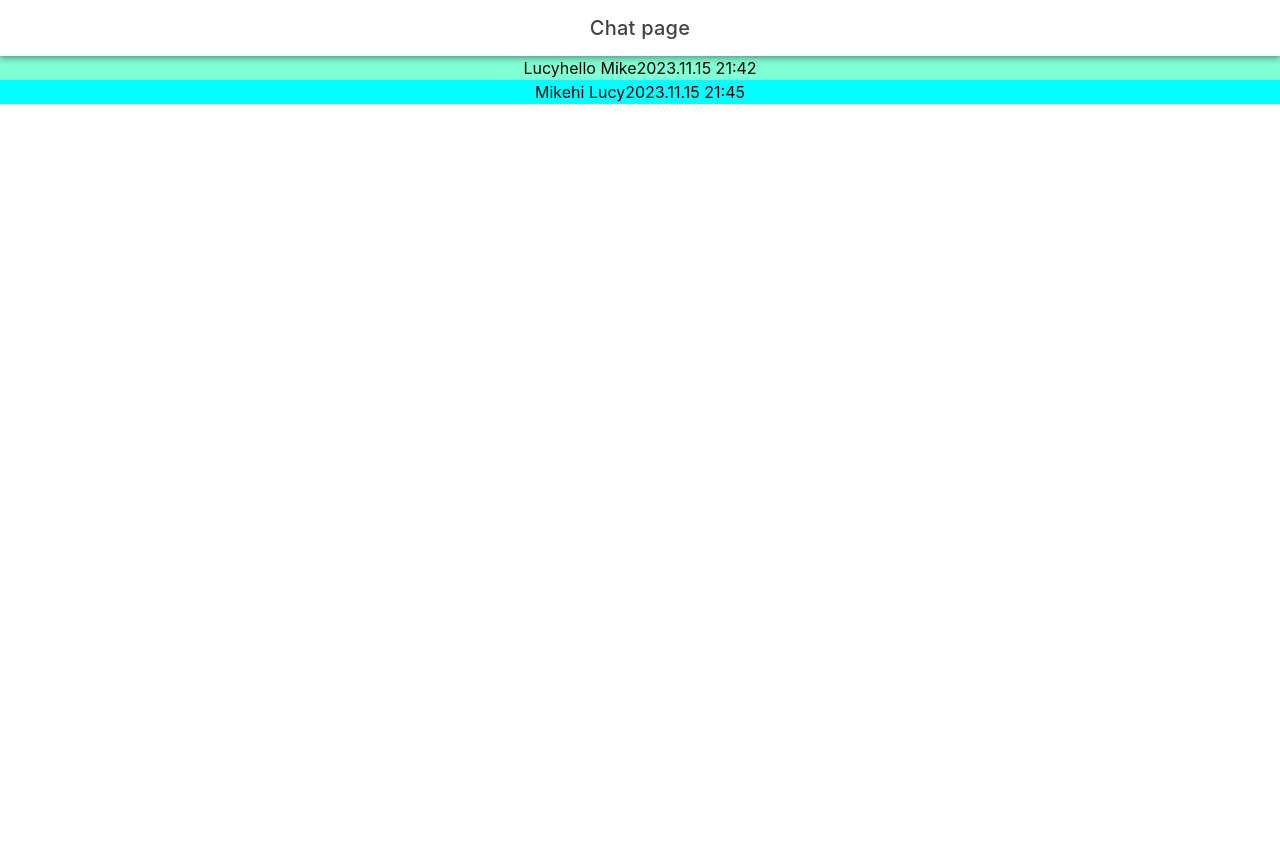
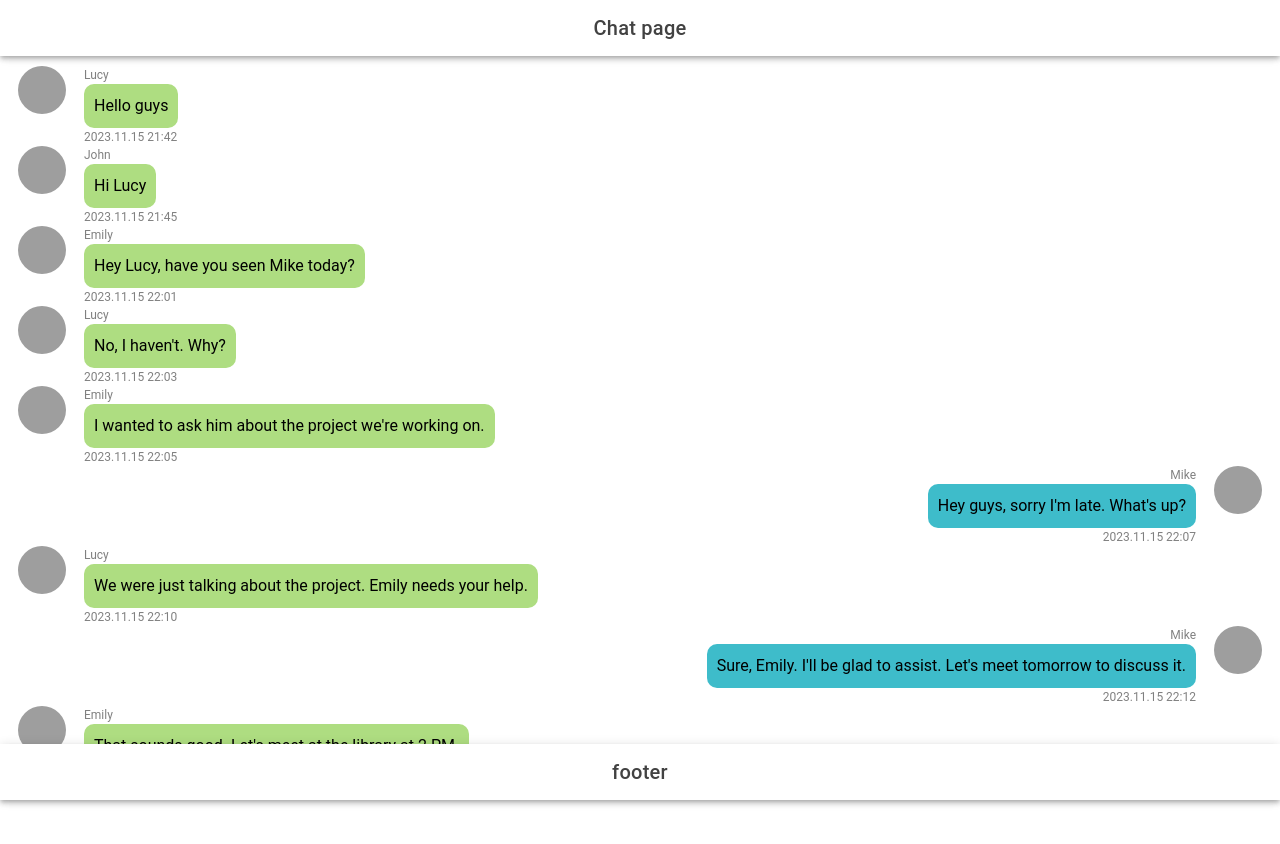
Before and after one commit to BQXBQX/ionic_react_chat_demo, a React (Vite) app: page /chat in a window 1280 px wide. Shown: the top 844 px of the page. After the commit the page ends 800 px from the top, so only its background shows below. Built offline with nearby package versions, Linux system fonts and the light colour scheme; grey boxes are pictures that could not be loaded; a web font is replaced by a local one.

Commit message:
feat: chat #2

```diff
--- a/src/App.jsx
+++ b/src/App.jsx
@@ -1,6 +1,7 @@
 import "./App.css";
 import AppRouter from "./router/routerConfig";
 import { setupIonicReact } from '@ionic/react';
+import '@ionic/react/css/core.css';
 
 setupIonicReact();
 
--- /dev/null
+++ b/src/components/messageBar/messageBar.jsx
@@ -0,0 +1,51 @@
+import { IonAvatar } from "@ionic/react";
+import './messageBar.scss'
+
+const messageBar = (props) => {
+  const mine = "Mike";
+
+  return props.messageBarData.map((chatDateItem) => {
+    if (chatDateItem.messageSender === mine) {
+      console.log("hello");
+      return (
+        <div className="messageMineBar" key={chatDateItem.id}>
+          <IonAvatar>
+            <img src={chatDateItem.userAvatar}></img>
+          </IonAvatar>
+          <div className="messageTextContainer">
+            <span className="messageSenderSpan">
+              {chatDateItem.messageSender}
+            </span>
+            <div className="messageContentContainer">
+              <span className="messageContentSpan">
+                {chatDateItem.messageContent}
+              </span>
+            </div>
+            <span className="messageDateContainer">{chatDateItem.messageTime}</span>
+          </div>
+        </div>
+      );
+    } else {
+      return (
+        <div className="messageOthersBar" key={chatDateItem.id}>
+          <IonAvatar>
+            <img src={chatDateItem.userAvatar}></img>
+          </IonAvatar>
+          <div className="messageTextContainer">
+            <span className="messageSenderSpan">
+              {chatDateItem.messageSender}
+            </span>
+            <div className="messageContentContainer">
+              <span className="messageContentSpan">
+                {chatDateItem.messageContent}
+              </span>
+            </div>
+            <span className="messageDateContainer">{chatDateItem.messageTime}</span>
+          </div>
+        </div>
+      );
+    }
+  });
+};
+
+export default messageBar
--- /dev/null
+++ b/src/components/messageBar/messageBar.scss
@@ -0,0 +1,58 @@
+@import "../../scss/common.scss";
+
+.messageMineBar {
+  flex-direction: row-reverse !important;
+  margin-left: 48px;
+
+  .messageContentContainer {
+    background-color: $mineMessageColor;
+  }
+
+  .messageTextContainer {
+    margin-right: 10px !important;
+    align-items: flex-end !important;
+  }
+}
+
+.messageOthersBar {
+  margin-right: 48px;
+
+  .messageContentContainer {
+    background-color: $otherMessageColor;
+  }
+}
+
+.messageTextContainer {
+  display: flex;
+  flex-direction: column;
+  align-items: flex-start;
+  margin-left: 10px;
+}
+
+.messageMineBar,
+.messageOthersBar {
+  padding: 0 10px;
+  display: flex;
+  flex-direction: row;
+
+  .messageContentContainer {
+    padding: 10px;
+    border-radius: 10px;
+    display: flex;
+  }
+}
+
+img {
+  height: 48px;
+  width: 48px;
+}
+
+.messageSenderSpan,
+.messageDateContainer {
+  font-size: 12px;
+  color: gray;
+}
+
+span {
+  text-align: left;
+}
--- a/src/pages/chat/chat.jsx
+++ b/src/pages/chat/chat.jsx
@@ -1,58 +1,199 @@
-import './chat.scss'
+import "./chat.scss";
+import {
+  IonContent,
+  IonFooter,
+  IonHeader,
+  IonPage,
+  IonTitle,
+  IonToolbar,
+} from "@ionic/react";
+import MessageBar from "../../components/messageBar/messageBar";
 
-function Chat() {
-  const chatDate = [
+const Chat = () => {
+  const messageBarData = [
     {
+      userAvatar:
+        "https://i.pinimg.com/originals/b4/e5/68/b4e568cfe5ed4f76cb6db22fe5e48c7d.jpg",
       id: 1,
       messageSender: "Lucy",
-      messageContent: "hello Mike",
+      messageContent: "Hello guys",
       messageTime: "2023.11.15 21:42",
     },
     {
+      userAvatar:
+        "https://i.pinimg.com/474x/2b/ca/af/2bcaaf8d791021602353a0c8f851cd4e.jpg",
       id: 2,
-      messageSender: "Mike",
-      messageContent: "hi Lucy",
+      messageSender: "John",
+      messageContent: "Hi Lucy",
       messageTime: "2023.11.15 21:45",
     },
+    {
+      userAvatar:
+        "https://i.pinimg.com/474x/02/a6/48/02a648a82cb39b0aec160f7a1e61fc6e.jpg",
+      id: 3,
+      messageSender: "Emily",
+      messageContent: "Hey Lucy, have you seen Mike today?",
+      messageTime: "2023.11.15 22:01",
+    },
+    {
+      userAvatar:
+        "https://i.pinimg.com/originals/b4/e5/68/b4e568cfe5ed4f76cb6db22fe5e48c7d.jpg",
+      id: 4,
+      messageSender: "Lucy",
+      messageContent: "No, I haven't. Why?",
+      messageTime: "2023.11.15 22:03",
+    },
+    {
+      userAvatar:
+        "https://i.pinimg.com/474x/02/a6/48/02a648a82cb39b0aec160f7a1e61fc6e.jpg",
+      id: 5,
+      messageSender: "Emily",
+      messageContent: "I wanted to ask him about the project we're working on.",
+      messageTime: "2023.11.15 22:05",
+    },
+    {
+      userAvatar:
+        "https://i.pinimg.com/736x/05/a3/d5/05a3d5d8ab89e1dea64f3859454a209c.jpg",
+      id: 6,
+      messageSender: "Mike",
+      messageContent: "Hey guys, sorry I'm late. What's up?",
+      messageTime: "2023.11.15 22:07",
+    },
+    {
+      userAvatar:
+        "https://i.pinimg.com/originals/b4/e5/68/b4e568cfe5ed4f76cb6db22fe5e48c7d.jpg",
+      id: 7,
+      messageSender: "Lucy",
+      messageContent:
+        "We were just talking about the project. Emily needs your help.",
+      messageTime: "2023.11.15 22:10",
+    },
+    {
+      userAvatar:
+        "https://i.pinimg.com/736x/05/a3/d5/05a3d5d8ab89e1dea64f3859454a209c.jpg",
+      id: 8,
+      messageSender: "Mike",
+      messageContent:
+        "Sure, Emily. I'll be glad to assist. Let's meet tomorrow to discuss it.",
+      messageTime: "2023.11.15 22:12",
+    },
+    {
+      userAvatar:
+        "https://i.pinimg.com/474x/02/a6/48/02a648a82cb39b0aec160f7a1e61fc6e.jpg",
+      id: 9,
+      messageSender: "Emily",
+      messageContent: "That sounds good. Let's meet at the library at 2 PM.",
+      messageTime: "2023.11.15 22:15",
+    },
+    {
+      userAvatar:
+        "https://i.pinimg.com/736x/05/a3/d5/05a3d5d8ab89e1dea64f3859454a209c.jpg",
+      id: 10,
+      messageSender: "Mike",
+      messageContent: "Sounds like a plan. See you both tomorrow!",
+      messageTime: "2023.11.15 22:18",
+    },
+    {
+      userAvatar:
+        "https://i.pinimg.com/474x/c9/5e/08/c95e0867da008cd3e74aad82dc17e1e1.jpg",
+      id: 11,
+      messageSender: "Sarah",
+      messageContent: "Hey, did you watch the latest episode of that TV show?",
+      messageTime: "2023.11.16 10:30",
+    },
+    {
+      userAvatar:
+        "https://i.pinimg.com/474x/2b/ca/af/2bcaaf8d791021602353a0c8f851cd4e.jpg",
+      id: 12,
+      messageSender: "John",
+      messageContent: "Yes, it was amazing! I can't believe what happened.",
+      messageTime: "2023.11.16 10:35",
+    },
+    {
+      userAvatar:
+        "https://i.pinimg.com/474x/c9/5e/08/c95e0867da008cd3e74aad82dc17e1e1.jpg",
+      id: 13,
+      messageSender: "Sarah",
+      messageContent: "I know, right? It was so unexpected.",
+      messageTime: "2023.11.16 10:40",
+    },
+    {
+      userAvatar:
+        "https://i.pinimg.com/474x/02/a6/48/02a648a82cb39b0aec160f7a1e61fc6e.jpg",
+      id: 14,
+      messageSender: "Emily",
+      messageContent:
+        "Hey guys, have you heard about the new restaurant that just opened?",
+      messageTime: "2023.11.16 13:20",
+    },
+    {
+      userAvatar:
+        "https://i.pinimg.com/originals/b4/e5/68/b4e568cfe5ed4f76cb6db22fe5e48c7d.jpg",
+      id: 15,
+      messageSender: "Lucy",
+      messageContent: "Yes, I heard about it. I heard the food is really good.",
+      messageTime: "2023.11.16 13:25",
+    },
+    {
+      userAvatar:
+        "https://i.pinimg.com/736x/05/a3/d5/05a3d5d8ab89e1dea64f3859454a209c.jpg",
+      id: 16,
+      messageSender: "Mike",
+      messageContent: "We should definitely check it out sometime.",
+      messageTime: "2023.11.16 13:30",
+    },
+    {
+      userAvatar:
+        "https://i.pinimg.com/474x/2b/ca/af/2bcaaf8d791021602353a0c8f851cd4e.jpg",
+      id: 17,
+      messageSender: "John",
+      messageContent: "I'm free this weekend. How about Sunday?",
+      messageTime: "2023.11.16 13:35",
+    },
+    {
+      userAvatar:
+        "https://i.pinimg.com/474x/c9/5e/08/c95e0867da008cd3e74aad82dc17e1e1.jpg",
+      id: 18,
+      messageSender: "Sarah",
+      messageContent: "Sunday works for me too. Let's make a reservation.",
+      messageTime: "2023.11.16 13:40",
+    },
+    {
+      userAvatar:
+        "https://i.pinimg.com/originals/b4/e5/68/b4e568cfe5ed4f76cb6db22fe5e48c7d.jpg",
+      id: 19,
+      messageSender: "Lucy",
+      messageContent: "Hey everyone, I have some exciting news to share!",
+      messageTime: "2023.11.16 16:10",
+    },
+    {
+      userAvatar:
+        "https://i.pinimg.com/474x/02/a6/48/02a648a82cb39b0aec160f7a1e61fc6e.jpg",
+      id: 20,
+      messageSender: "Emily",
+      messageContent: "What is it, Lucy? Don't keep us in suspense!",
+      messageTime: "2023.11.16 16:15",
+    },
   ];
-
-  const mine = "Mike";
-
-  const showMessage = (chatDate) => {
-    return chatDate.map((chatDateItem) => {
-      if (chatDateItem.messageSender === mine) {
-        console.log("hello");
-        return (
-          <div className="messageMineBar" key={chatDateItem.id}>
-            <span>{chatDateItem.messageSender}</span>
-            <span>{chatDateItem.messageContent}</span>
-            <span>{chatDateItem.messageTime}</span>
-            <br />
-          </div>
-        );
-      } else {
-        return (
-          <div className="messageOthersBar" key={chatDateItem.id}>
-            <span>{chatDateItem.messageSender}</span>
-            <span>{chatDateItem.messageContent}</span>
-            <span>{chatDateItem.messageTime}</span>
-            <br />
-          </div>
-        );
-      }
-    });
-  };
-  // chatDate.split()
   return (
-    <>
-      <ion-header>
-        <ion-toolbar>
-          <ion-title>Chat page</ion-title>
-        </ion-toolbar>
-      </ion-header>
-      <ion-content>{showMessage(chatDate)}</ion-content>
-    </>
+    <IonPage>
+      <IonHeader>
+        <IonToolbar>
+          <IonTitle>Chat page</IonTitle>
+        </IonToolbar>
+      </IonHeader>
+      <IonContent>
+        <div className="messageBarContainer">
+          <MessageBar messageBarData={messageBarData}></MessageBar>
+        </div>
+      </IonContent>
+      <IonFooter>
+        <IonToolbar>
+          <IonTitle>footer</IonTitle>
+        </IonToolbar>
+      </IonFooter>
+    </IonPage>
   );
-}
+};
 
 export default Chat;
--- a/src/pages/chat/chat.scss
+++ b/src/pages/chat/chat.scss
@@ -1,7 +1,3 @@
-.messageMineBar{
-    background-color: aqua;
+.messageBarContainer {
+  margin: 10px 0;
 }
-
-.messageOthersBar{
-    background-color: aquamarine;
-}
--- a/src/pages/home/home.scss
+++ b/src/pages/home/home.scss
@@ -1,10 +1,10 @@
-@import '../pages.scss';
+@import "../../scss/common.scss";
 
-.homeTextContainer{
-    margin-bottom: 4vh
+.homeTextContainer {
+  margin-bottom: 4vh;
 }
 
-.homeText{
+.homeText {
   // font-size: $title-font-size;
   @include TitleText;
 
@@ -13,20 +13,20 @@
   margin-bottom: 1vh;
 }
 
-.buttonText{
+.buttonText {
   font-family: $title-font-family;
   font-size: 8vw;
 }
 
-.homeContainer{
+.homeContainer {
   width: 100%;
   height: 100%;
 
-    @include flexCenter
+  @include flexCenter;
 }
 
 .homeContainer {
-    background-image: url("../../assets/background1.jpg");
-    background-size: cover;
-    background-position: center;
+  // background-image: url("../../assets/background1.jpg");
+  // background-size: cover;
+  // background-position: center;
 }
--- a/src/pages/pages.scss
+++ b/src/scss/common.scss
@@ -1,5 +1,7 @@
 $title-font-family: "Kirang Haerang", cursive;
 // $title-font-size: 50px;
+$otherMessageColor: rgb(174,221,129);
+$mineMessageColor: rgb(62,188,202);
 
 @mixin TitleText {
   width: 100%;
```
Also changed, not shown: src/pages/home/home.jsx (+24 -12 lines), src/assets/avatar1.jpg (added). Lines whose indentation alone changed are shown as unchanged.
